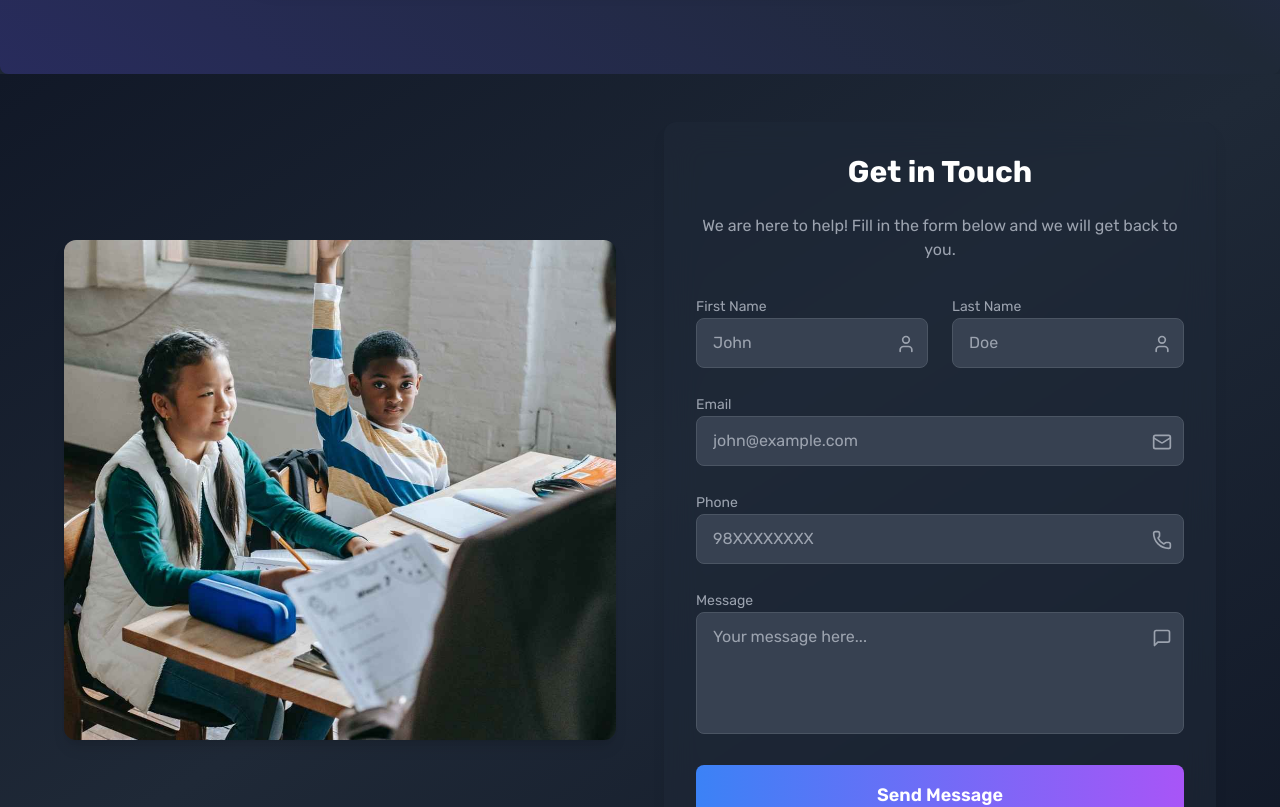
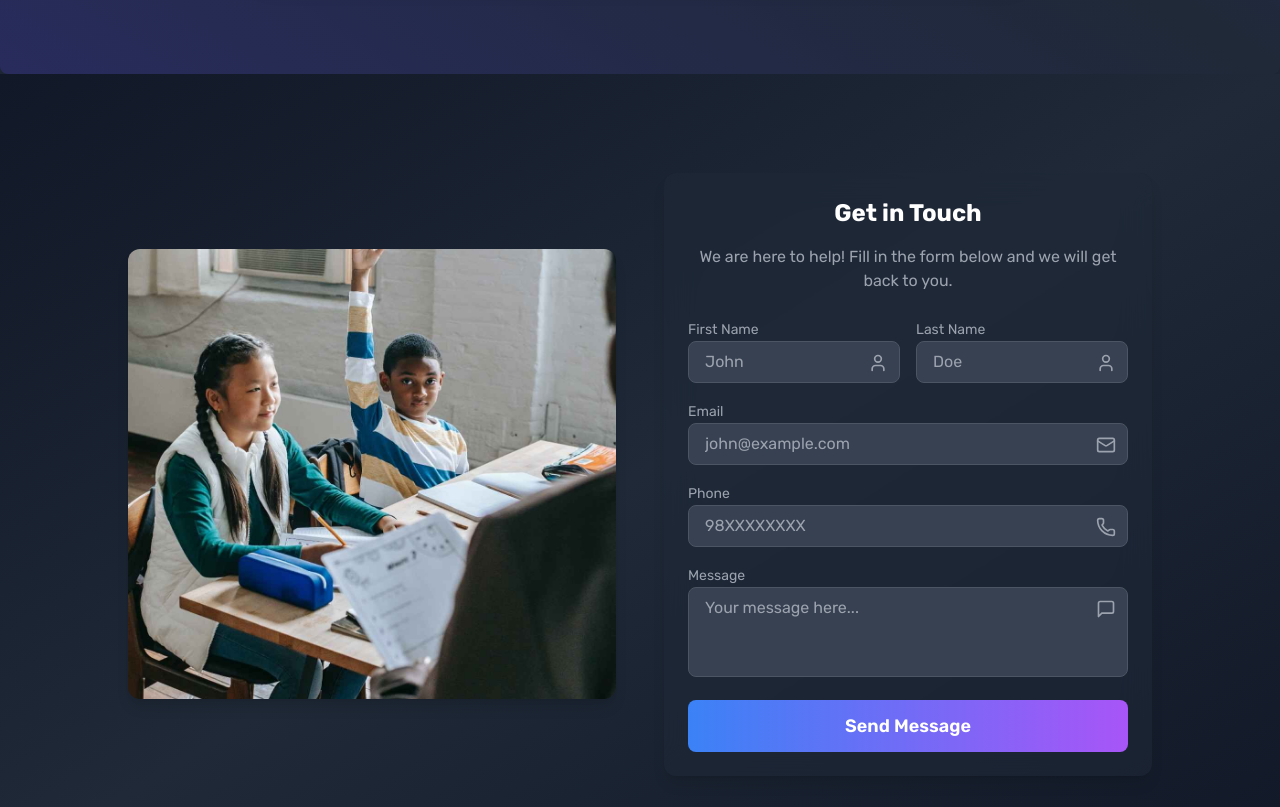
Before and after one commit to suman-maji/mak-book, a React (Create React App) app: page / in a window 1280 px wide. Shown: the part 3320-4127 px from the top of the page. Built offline with nearby package versions, Linux system fonts and the light colour scheme; no server answers.

Commit message:
Update Contact.jsx

```diff
--- a/src/Component/Contact/Contact.jsx
+++ b/src/Component/Contact/Contact.jsx
@@ -35,51 +35,51 @@ const Contact = () => {
 
   return (
     <div className="min-h-screen flex items-center justify-center bg-gradient-to-br from-gray-900 via-gray-800 to-gray-900 py-12 px-6">
-      <div className="w-full max-w-6xl grid grid-cols-1 lg:grid-cols-2 gap-12 items-center">
+      <div className="w-full max-w-5xl grid grid-cols-1 lg:grid-cols-2 gap-12 items-center">
         {/* Left Side - Image */}
         <div className="hidden lg:block relative">
-          <img src={doubt} alt="Contact" className="rounded-xl shadow-lg transform hover:scale-105 transition-all duration-300 w-full h-[500px] object-cover" />
+          <img src={doubt} alt="Contact" className="rounded-xl shadow-lg transform hover:scale-105 transition-all duration-300 w-full h-[450px] object-cover" />
         </div>
 
         {/* Right Side - Form */}
-        <div className="bg-gray-800/60 backdrop-blur-lg p-8 rounded-xl shadow-lg w-full">
-          <h2 className="text-3xl font-bold text-white text-center mb-6">Get in Touch</h2>
-          <p className="text-gray-400 text-center mb-8">We are here to help! Fill in the form below and we will get back to you.</p>
+        <div className="bg-gray-800/60 backdrop-blur-lg p-6 rounded-xl shadow-lg w-full">
+          <h2 className="text-2xl font-bold text-white text-center mb-4">Get in Touch</h2>
+          <p className="text-gray-400 text-center mb-6">We are here to help! Fill in the form below and we will get back to you.</p>
 
-          <form className="space-y-6" onSubmit={submitHandler}>
-            <div className="grid grid-cols-1 sm:grid-cols-2 gap-6">
+          <form className="space-y-4" onSubmit={submitHandler}>
+            <div className="grid grid-cols-1 sm:grid-cols-2 gap-4">
               <div className="relative">
                 <label className="text-sm text-gray-400">First Name</label>
-                <input type="text" name="firstname" value={formData.firstname} onChange={handleChange} className="w-full bg-gray-700 border border-gray-600 rounded-lg px-4 py-3 text-white focus:outline-none focus:ring-2 focus:ring-blue-500 transition-all" placeholder="John" />
-                <User className="absolute right-3 top-10 w-5 h-5 text-gray-400" />
+                <input type="text" name="firstname" value={formData.firstname} onChange={handleChange} className="w-full bg-gray-700 border border-gray-600 rounded-lg px-4 py-2 text-white focus:outline-none focus:ring-2 focus:ring-blue-500 transition-all" placeholder="John" />
+                <User className="absolute right-3 top-9 w-5 h-5 text-gray-400" />
               </div>
 
               <div className="relative">
                 <label className="text-sm text-gray-400">Last Name</label>
-                <input type="text" name="lastname" value={formData.lastname} onChange={handleChange} className="w-full bg-gray-700 border border-gray-600 rounded-lg px-4 py-3 text-white focus:outline-none focus:ring-2 focus:ring-blue-500 transition-all" placeholder="Doe" />
-                <User className="absolute right-3 top-10 w-5 h-5 text-gray-400" />
+                <input type="text" name="lastname" value={formData.lastname} onChange={handleChange} className="w-full bg-gray-700 border border-gray-600 rounded-lg px-4 py-2 text-white focus:outline-none focus:ring-2 focus:ring-blue-500 transition-all" placeholder="Doe" />
+                <User className="absolute right-3 top-9 w-5 h-5 text-gray-400" />
               </div>
             </div>
 
             <div className="relative">
               <label className="text-sm text-gray-400">Email</label>
-              <input type="email" name="email" value={formData.email} onChange={handleChange} className="w-full bg-gray-700 border border-gray-600 rounded-lg px-4 py-3 text-white focus:outline-none focus:ring-2 focus:ring-blue-500 transition-all" placeholder="john@example.com" />
-              <Mail className="absolute right-3 top-10 w-5 h-5 text-gray-400" />
+              <input type="email" name="email" value={formData.email} onChange={handleChange} className="w-full bg-gray-700 border border-gray-600 rounded-lg px-4 py-2 text-white focus:outline-none focus:ring-2 focus:ring-blue-500 transition-all" placeholder="john@example.com" />
+              <Mail className="absolute right-3 top-9 w-5 h-5 text-gray-400" />
             </div>
 
             <div className="relative">
               <label className="text-sm text-gray-400">Phone</label>
-              <input type="number" name="phone" value={formData.phone} onChange={handleChange} className="w-full bg-gray-700 border border-gray-600 rounded-lg px-4 py-3 text-white focus:outline-none focus:ring-2 focus:ring-blue-500 transition-all" placeholder="98XXXXXXXX" />
-              <Phone className="absolute right-3 top-10 w-5 h-5 text-gray-400" />
+              <input type="number" name="phone" value={formData.phone} onChange={handleChange} className="w-full bg-gray-700 border border-gray-600 rounded-lg px-4 py-2 text-white focus:outline-none focus:ring-2 focus:ring-blue-500 transition-all" placeholder="98XXXXXXXX" />
+              <Phone className="absolute right-3 top-9 w-5 h-5 text-gray-400" />
             </div>
 
             <div className="relative">
               <label className="text-sm text-gray-400">Message</label>
-              <textarea name="message" value={formData.message} onChange={handleChange} rows={4} className="w-full bg-gray-700 border border-gray-600 rounded-lg px-4 py-3 text-white focus:outline-none focus:ring-2 focus:ring-blue-500 transition-all resize-none" placeholder="Your message here..." />
-              <MessageSquare className="absolute right-3 top-10 w-5 h-5 text-gray-400" />
+              <textarea name="message" value={formData.message} onChange={handleChange} rows={3} className="w-full bg-gray-700 border border-gray-600 rounded-lg px-4 py-2 text-white focus:outline-none focus:ring-2 focus:ring-blue-500 transition-all resize-none" placeholder="Your message here..." />
+              <MessageSquare className="absolute right-3 top-9 w-5 h-5 text-gray-400" />
             </div>
 
-            <button type="submit" className="w-full bg-gradient-to-r from-blue-500 to-purple-500 text-white py-4 rounded-lg font-semibold text-lg hover:from-blue-600 hover:to-purple-600 transform hover:scale-105 transition-all duration-300 focus:outline-none focus:ring-2 focus:ring-blue-500">Send Message</button>
+            <button type="submit" className="w-full bg-gradient-to-r from-blue-500 to-purple-500 text-white py-3 rounded-lg font-semibold text-lg hover:from-blue-600 hover:to-purple-600 transform hover:scale-105 transition-all duration-300 focus:outline-none focus:ring-2 focus:ring-blue-500">Send Message</button>
           </form>
         </div>
       </div>
```
